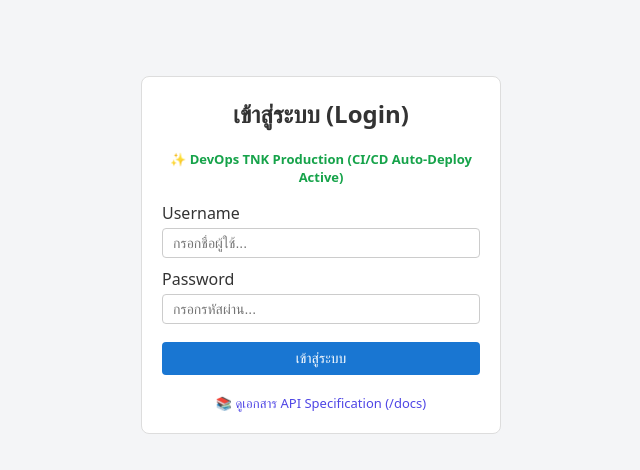
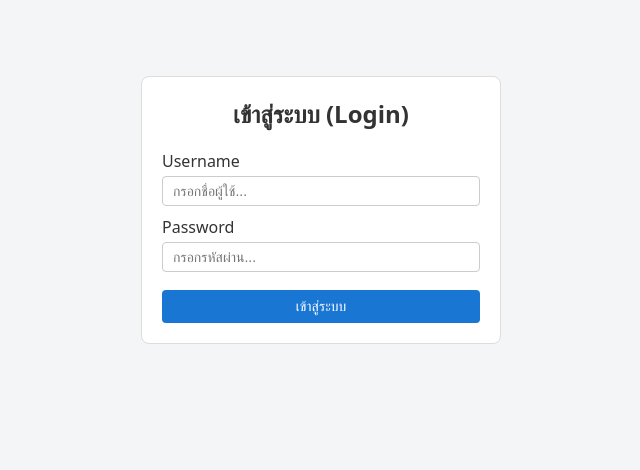
Before and after one commit to barron-local/barron-test, a Next.js app in the folder frontend/: page / in a window 1280 px wide. Shown: the top 470 px of the page, without its empty margins (319-959 px from the left). Built offline with nearby package versions, Linux system fonts and the light colour scheme.

Commit message:
clean: remove temporary test banner and docs link from login screen

```diff
--- a/frontend/src/app/page.js
+++ b/frontend/src/app/page.js
@@ -294,9 +294,6 @@ export default function Home() {
     return (
       <div className="login-box card">
         <h2 className="login-title">เข้าสู่ระบบ (Login)</h2>
-        <div style={{ textAlign: 'center', marginBottom: '16px', fontSize: '13px', color: '#16a34a', fontWeight: 'bold' }}>
-          ✨ DevOps TNK Production (CI/CD Auto-Deploy Active)
-        </div>
         {msg.text && (
           <div className={msg.isError ? "alert-error" : "alert-success"}>
             {msg.text}
@@ -329,16 +326,6 @@ export default function Home() {
             เข้าสู่ระบบ
           </button>
         </form>
-        <div style={{ textAlign: 'center', marginTop: '16px' }}>
-          <a
-            href="/docs"
-            target="_blank"
-            rel="noreferrer"
-            style={{ color: '#4f46e5', textDecoration: 'none', fontSize: '13px', fontWeight: 500 }}
-          >
-            📚 ดูเอกสาร API Specification (/docs)
-          </a>
-        </div>
       </div>
     );
   }
```
